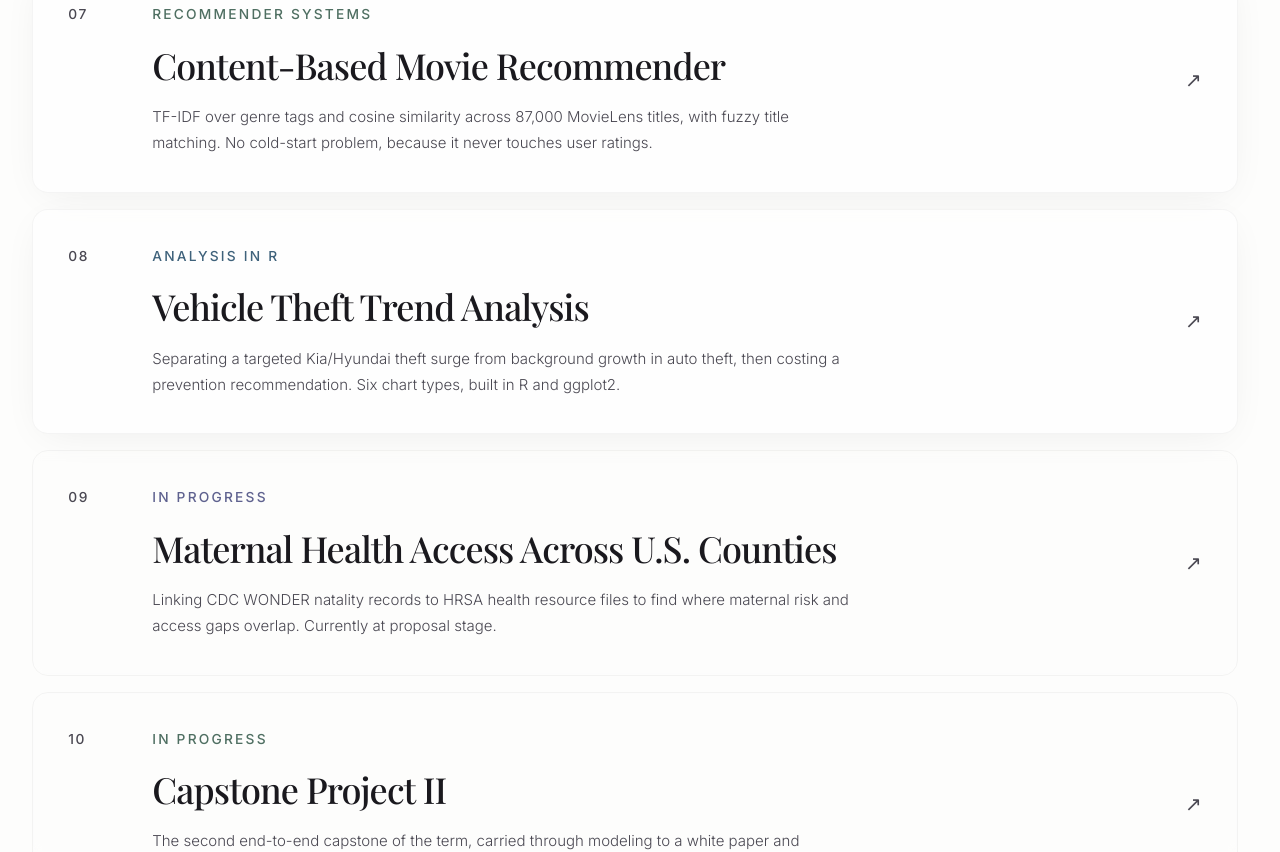
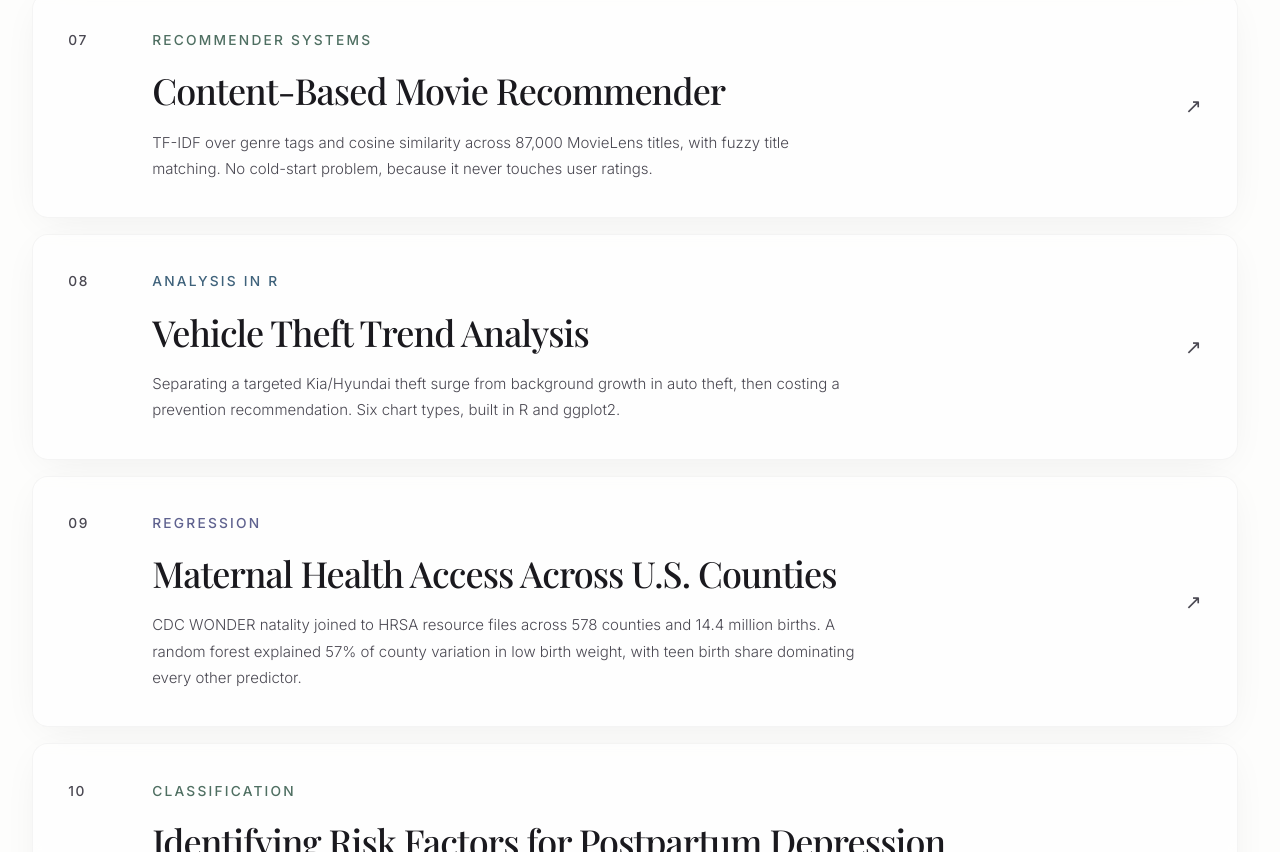
Before and after one commit to therightjon/data-science-portfolio, a plain HTML site: page index.html in a window 1280 px wide. Shown: the part 3214-4066 px from the top of the page. Drawn offline with nearby package versions, Linux system fonts and the light colour scheme; a web font is replaced by a local one.

Commit message:
Complete projects 09 and 10, update README
Mark projects 09 (Maternal Health Access) and 10 (Postpartum Depression Risk Factors) as complete, replacing 'In progress' labels and placeholder text with final descriptions. Update the projects subtitle to reflect ten completed case studies. Expand README with a full project table, folder structure guide, tools list, and contact links.

```diff
--- a/index.html
+++ b/index.html
@@ -70,7 +70,7 @@
         <div class="section-label">02 / Projects</div>
         <div>
           <h2 id="projects-title">Selected work</h2>
-          <p>Eight complete case studies and two in progress. Each links to the code, data, and written deliverables.</p>
+          <p>Ten case studies spanning prediction, forecasting, clustering, and applied AI. Each links to the code, data, and written deliverables.</p>
         </div>
       </div>
 
@@ -147,21 +147,21 @@
           </div>
           <span class="project-arrow" aria-hidden="true">↗</span>
         </article>
-        <article class="project-card reveal project-card--wip">
+        <article class="project-card reveal">
           <span class="project-number">09</span>
           <div>
-            <p class="project-type">In progress</p>
+            <p class="project-type">Regression</p>
             <h3><a href="09-maternal-health-access/">Maternal Health Access Across U.S. Counties</a></h3>
-            <p>Linking CDC WONDER natality records to HRSA health resource files to find where maternal risk and access gaps overlap. Currently at proposal stage.</p>
+            <p>CDC WONDER natality joined to HRSA resource files across 578 counties and 14.4 million births. A random forest explained 57% of county variation in low birth weight, with teen birth share dominating every other predictor.</p>
           </div>
           <span class="project-arrow" aria-hidden="true">↗</span>
         </article>
-        <article class="project-card reveal project-card--wip">
+        <article class="project-card reveal">
           <span class="project-number">10</span>
           <div>
-            <p class="project-type">In progress</p>
-            <h3><a href="10-capstone-project-two/">Capstone Project II</a></h3>
-            <p>The second end-to-end capstone of the term, carried through modeling to a white paper and recorded presentation. Topic selection underway.</p>
+            <p class="project-type">Classification</p>
+            <h3><a href="10-postpartum-depression-risk-factors/">Identifying Risk Factors for Postpartum Depression</a></h3>
+            <p>Excluding all 32 screening and symptom fields that leak the outcome leaves a harder, honest problem: 0.76 test ROC-AUC from routine characteristics alone, with prior depression and low support the strongest signals.</p>
           </div>
           <span class="project-arrow" aria-hidden="true">↗</span>
         </article>
```
Also changed, not shown: 1 other file.
